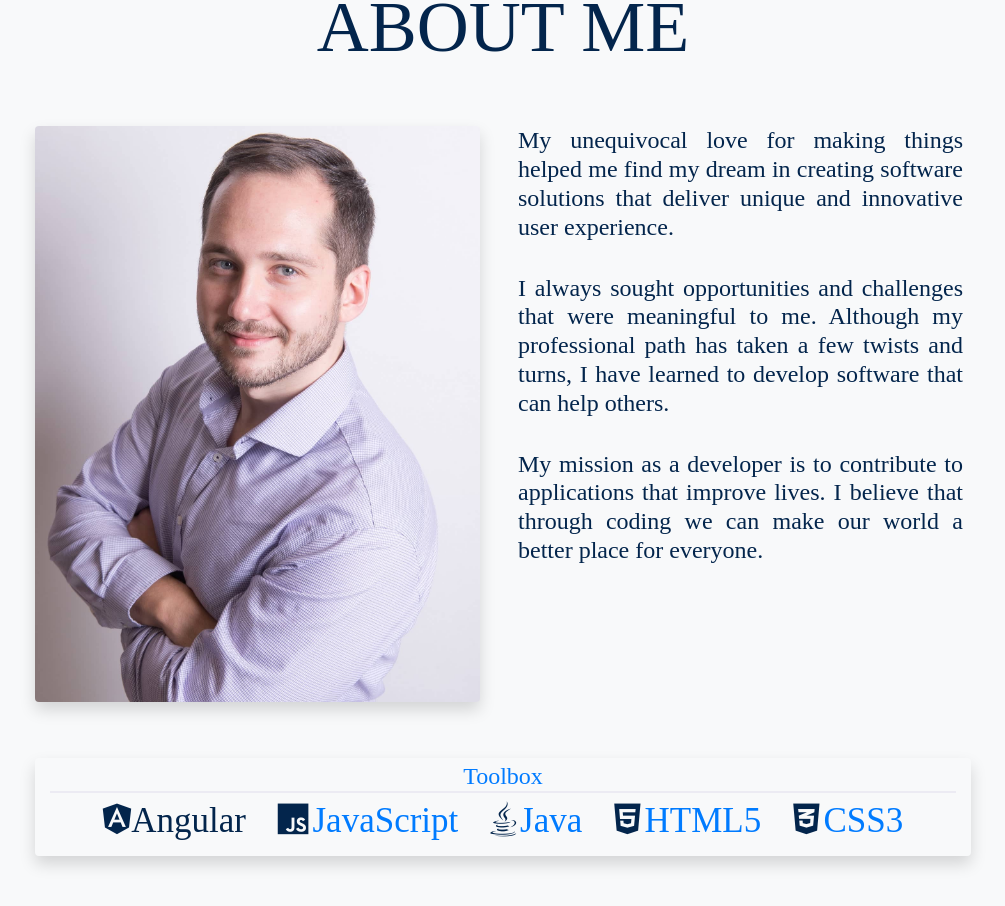
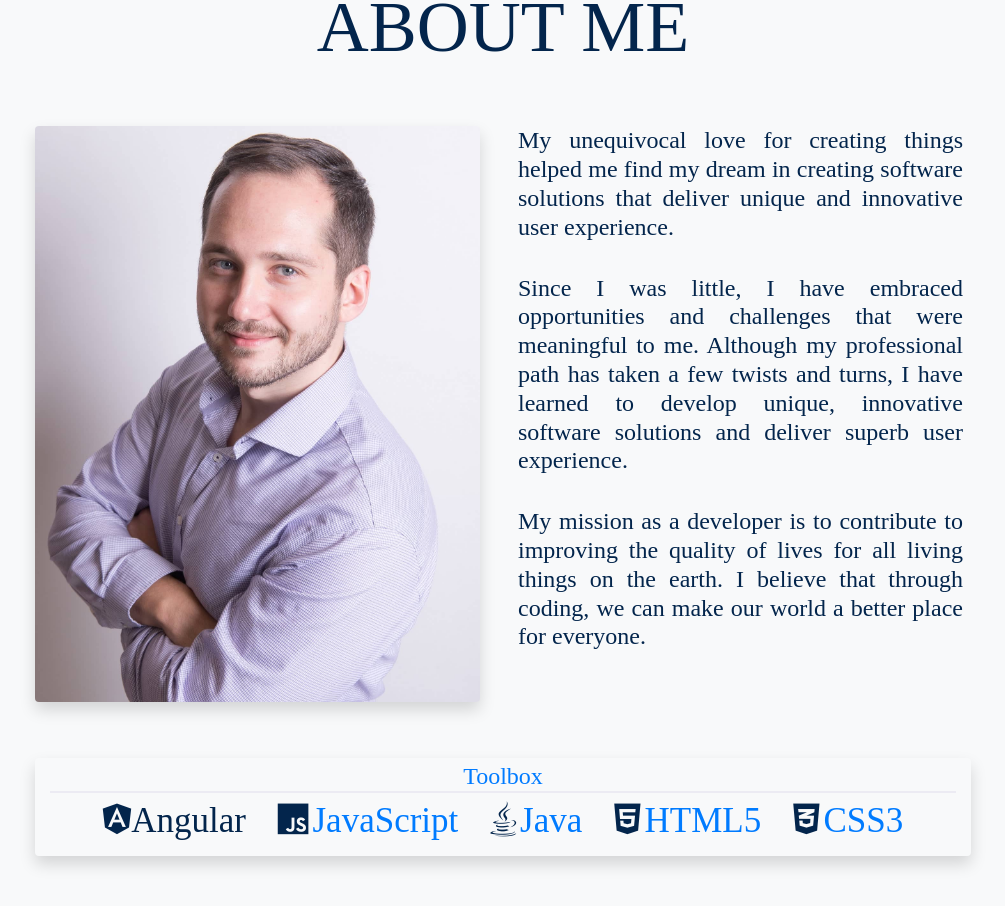
Before and after one commit to IvanOkh/Personal-portfolio, an Angular app: page / in a window 1280 px wide. Shown: the part 880-1786 px from the top of the page, without its empty margins (137-1142 px from the left). Built offline with nearby package versions, Linux system fonts and the light colour scheme.

Commit message:
Updated content

```diff
--- a/src/app/about-section/about-section.component.html
+++ b/src/app/about-section/about-section.component.html
@@ -18,21 +18,15 @@
         class="col-sm-11 col-md-10 col-lg-5 mx-sm-1 mx-md-2"
       >
         <h4 id="bodytext" class="text-justify pb-4">
-          My unequivocal love for making things helped me find my dream in
-          creating software solutions that deliver unique and innovative user
-          experience.
+          My unequivocal love for creating things helped me find my dream in creating software solutions that deliver unique and innovative user experience.
         </h4>
 
         <h4 id="bodytext" class="text-justify pb-4">
-          I always sought opportunities and challenges that were meaningful to
-          me. Although my professional path has taken a few twists and turns, I
-          have learned to develop software that can help others.
+          Since I was little, I have embraced opportunities and challenges that were meaningful to me. Although my professional path has taken a few twists and turns, I have learned to develop unique, innovative software solutions and deliver superb user experience.
         </h4>
 
         <h4 id="bodytext" class="text-justify pb-4">
-          My mission as a developer is to contribute to applications that
-          improve lives. I believe that through coding we can make our world a
-          better place for everyone.
+          My mission as a developer is to contribute to improving the quality of lives for all living things on the earth. I believe that through coding, we can make our world a better place for everyone.
         </h4>
       </div>
     </div>
```
